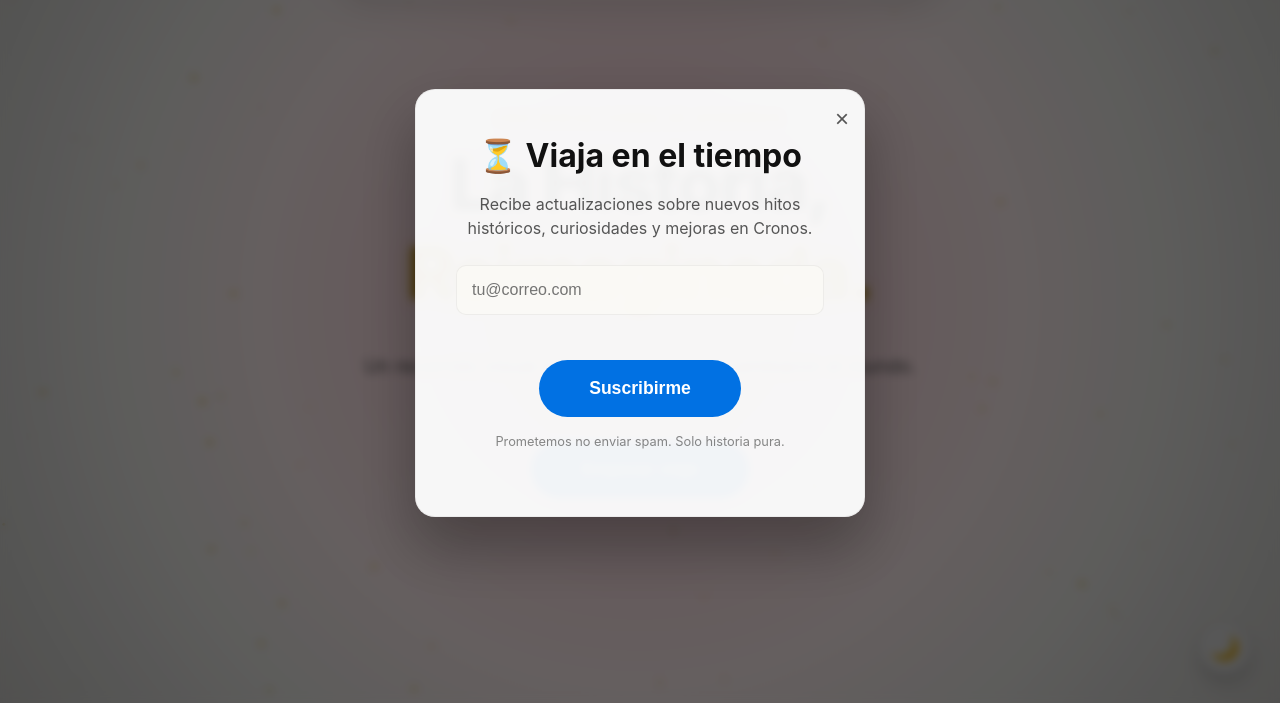
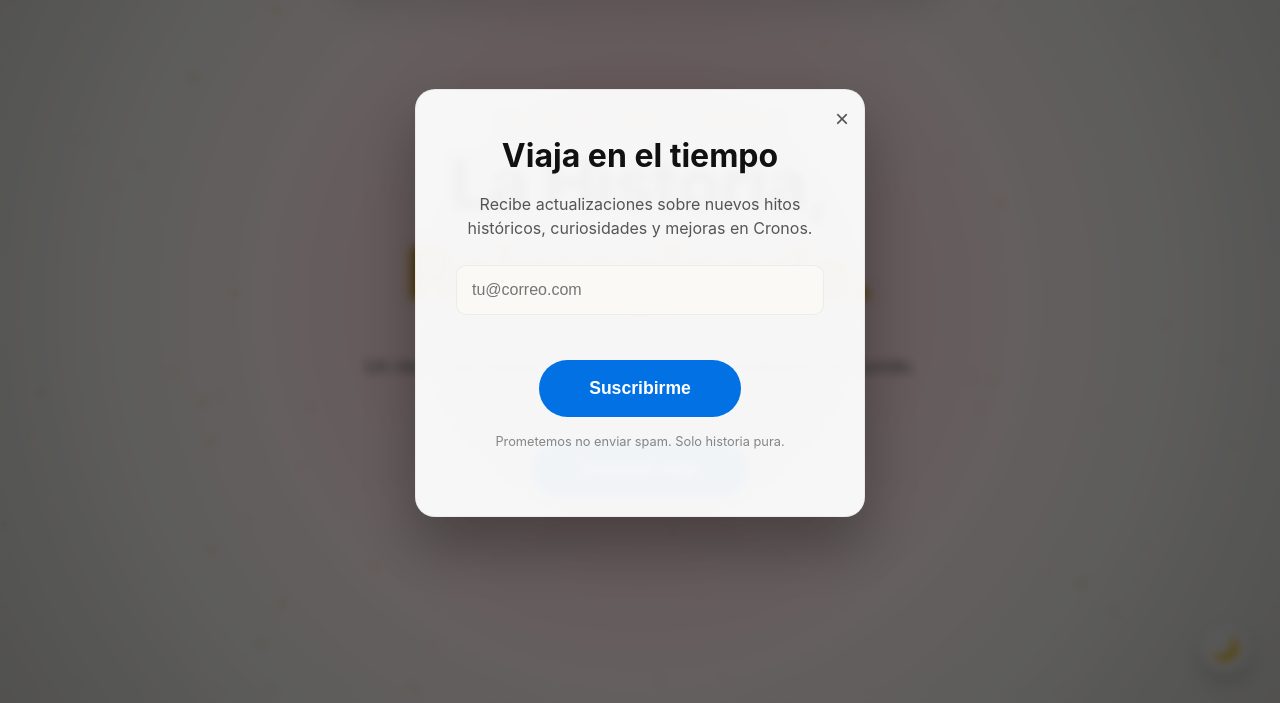
Before and after one commit to AleiAMS/Cronos, a plain HTML site: page WEB HISTORIA/index.html in a window 1280 px wide. Shown: the part 97-800 px from the top of the page. Drawn offline with Linux system fonts and the light colour scheme.

Commit message:
Add files via upload

```diff
--- a/WEB HISTORIA/index.html
+++ b/WEB HISTORIA/index.html
@@ -32,7 +32,7 @@
         <div class="newsletter-box">
             <button id="newsletter-close" class="newsletter-close">&times;</button>
             <div class="newsletter-content">
-                <h3>⏳ Viaja en el tiempo</h3>
+                <h3>Viaja en el tiempo</h3>
                 <p>Recibe actualizaciones sobre nuevos hitos históricos, curiosidades y mejoras en Cronos.</p>
 
                 <form id="newsletter-form" action="https://formspree.io/f/mqezadpr" method="POST">
```
